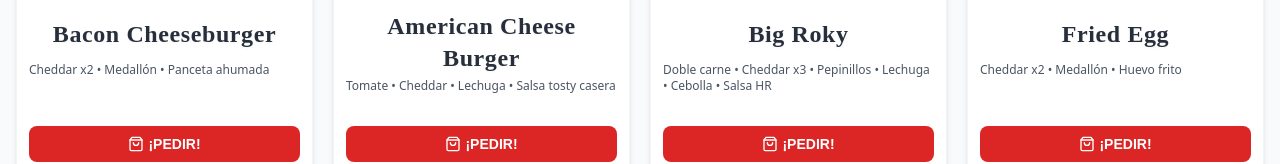
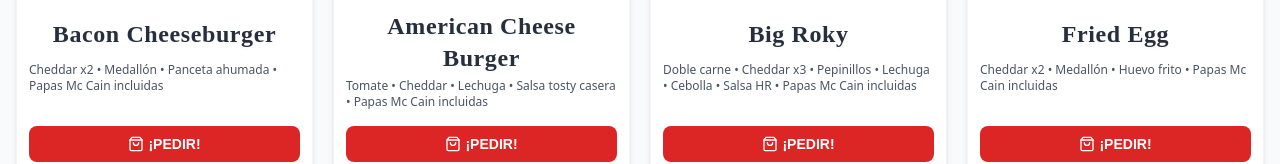
Before and after one commit to LeoGittt/menuHamurguesa, a Next.js app: page / in a window 1280 px wide. Shown: the part 390-554 px from the top of the page. Built offline with nearby package versions, Linux system fonts and the light colour scheme.

Commit message:
Update page.tsx

```diff
--- a/app/page.tsx
+++ b/app/page.tsx
@@ -37,18 +37,8 @@ import {
   DialogHeader,
   DialogTitle,
 } from "@/components/ui/dialog";
-import { Label } from "@/components/ui/label";
-import {
-  Select,
-  SelectContent,
-  SelectItem,
-  SelectTrigger,
-  SelectValue,
-} from "@/components/ui/select";
 import Image from "next/image";
-import { Tabs, TabsContent, TabsList, TabsTrigger } from "@radix-ui/react-tabs";
 
-const ARS_CONVERSION = 1000; // 1 USD ≈ 1000 ARS (ajusta según cotización real)
 
 const menuCategories = [
   {
@@ -59,12 +49,12 @@ const menuCategories = [
       {
         id: 1,
         name: "Bacon Cheeseburger",
-        description: "Cheddar x2, medallón y panceta ahumada.",
+        description: "Cheddar x2, medallón y panceta ahumada. ¡Incluye papas Mc Cain en el precio!",
         fullDescription:
-          "Hamburguesa con doble cheddar, medallón de carne y panceta ahumada. Una combinación clásica e irresistible.",
+          "Hamburguesa con doble cheddar, medallón de carne y panceta ahumada. Una combinación clásica e irresistible. ¡Incluye papas Mc Cain en el precio!",
         price: 8600,
         image: "/hamburguesas/1.jpg",
-        ingredients: ["Cheddar x2", "Medallón", "Panceta ahumada"],
+        ingredients: ["Cheddar x2", "Medallón", "Panceta ahumada", "Papas Mc Cain incluidas"],
         calories: 650,
         prepTime: "12-15 min",
         popular: true,
@@ -73,12 +63,12 @@ const menuCategories = [
       {
         id: 2,
         name: "American Cheese Burger",
-        description: "Tomate, cheddar, lechuga y salsa tosty casera.",
+        description: "Tomate, cheddar, lechuga y salsa tosty casera. ¡Incluye papas Mc Cain en el precio!",
         fullDescription:
-          "Una hamburguesa con sabor americano: tomate fresco, cheddar fundido, lechuga crocante y nuestra salsa tosty casera.",
+          "Una hamburguesa con sabor americano: tomate fresco, cheddar fundido, lechuga crocante y nuestra salsa tosty casera. ¡Incluye papas Mc Cain en el precio!",
         price: 8400,
         image: "/hamburguesas/2.jpg",
-        ingredients: ["Tomate", "Cheddar", "Lechuga", "Salsa tosty casera"],
+        ingredients: ["Tomate", "Cheddar", "Lechuga", "Salsa tosty casera", "Papas Mc Cain incluidas"],
         calories: 620,
         prepTime: "12-15 min",
         popular: false,
@@ -88,9 +78,9 @@ const menuCategories = [
         id: 3,
         name: "Big Roky",
         description:
-          "Doble carne, cheddar x3, pepinillos, lechuga, cebolla y salsa HR.",
+          "Doble carne, cheddar x3, pepinillos, lechuga, cebolla y salsa HR. ¡Incluye papas Mc Cain en el precio!",
         fullDescription:
-          "Potente hamburguesa con doble medallón, triple cheddar, pepinillos caseros, lechuga, cebolla salteada y salsa HR casera.",
+          "Potente hamburguesa con doble medallón, triple cheddar, pepinillos caseros, lechuga, cebolla salteada y salsa HR casera. ¡Incluye papas Mc Cain en el precio!",
         price: 9200,
         image: "/hamburguesas/3.jpg",
         ingredients: [
@@ -100,6 +90,7 @@ const menuCategories = [
           "Lechuga",
           "Cebolla",
           "Salsa HR",
+          "Papas Mc Cain incluidas"
         ],
         calories: 780,
         prepTime: "15-18 min",
@@ -109,12 +100,12 @@ const menuCategories = [
       {
         id: 4,
         name: "Fried Egg",
-        description: "Cheddar x2, medallón y huevo frito.",
+        description: "Cheddar x2, medallón y huevo frito. ¡Incluye papas Mc Cain en el precio!",
         fullDescription:
-          "Una deliciosa combinación de medallón de carne, cheddar doble y un huevo frito con yema cremosa.",
+          "Una deliciosa combinación de medallón de carne, cheddar doble y un huevo frito con yema cremosa. ¡Incluye papas Mc Cain en el precio!",
         price: 8200,
         image: "/hamburguesas/44.jpg",
-        ingredients: ["Cheddar x2", "Medallón", "Huevo frito"],
+        ingredients: ["Cheddar x2", "Medallón", "Huevo frito", "Papas Mc Cain incluidas"],
         calories: 670,
         prepTime: "12-14 min",
         popular: false,
@@ -124,9 +115,9 @@ const menuCategories = [
         id: 5,
         name: "Oklahoma",
         description:
-          "Cheddar, pepinillos, cebolla a la plancha, kétchup y mostaza.",
+          "Cheddar, pepinillos, cebolla a la plancha, kétchup y mostaza. ¡Incluye papas Mc Cain en el precio!",
         fullDescription:
-          "Estilo tradicional con cheddar, pepinillos, cebolla a la plancha y los clásicos kétchup y mostaza.",
+          "Estilo tradicional con cheddar, pepinillos, cebolla a la plancha y los clásicos kétchup y mostaza. ¡Incluye papas Mc Cain en el precio!",
         price: 8000,
         image: "/hamburguesas/5.jpg",
         ingredients: [
@@ -135,6 +126,7 @@ const menuCategories = [
           "Cebolla a la plancha",
           "Kétchup",
           "Mostaza",
+          "Papas Mc Cain incluidas"
         ],
         calories: 610,
         prepTime: "12-15 min",
@@ -144,9 +136,9 @@ const menuCategories = [
       {
         id: 6,
         name: "Crispy Burger",
-        description: "Medallón, cheddar x2, lechuga, tomate y cebolla crispy.",
+        description: "Medallón, cheddar x2, lechuga, tomate y cebolla crispy. ¡Incluye papas Mc Cain en el precio!",
         fullDescription:
-          "Hamburguesa con medallón jugoso, doble cheddar, vegetales frescos y cebolla crispy para un toque crujiente.",
+          "Hamburguesa con medallón jugoso, doble cheddar, vegetales frescos y cebolla crispy para un toque crujiente. ¡Incluye papas Mc Cain en el precio!",
         price: 7900,
         image: "/hamburguesas/6.jpg",
         ingredients: [
@@ -155,6 +147,7 @@ const menuCategories = [
           "Lechuga",
           "Tomate",
           "Cebolla crispy",
+          "Papas Mc Cain incluidas"
         ],
         calories: 690,
         prepTime: "14-16 min",
@@ -165,9 +158,9 @@ const menuCategories = [
         id: 7,
         name: "Honey",
         description:
-          "Medallón, cheddar x3, pancetas caramelizadas, pan con manteca y miel.",
+          "Medallón, cheddar x3, pancetas caramelizadas, pan con manteca y miel. ¡Incluye papas Mc Cain en el precio!",
         fullDescription:
-          "Sabor dulce y salado con cheddar triple, panceta caramelizada, pan dorado en manteca y baño de miel.",
+          "Sabor dulce y salado con cheddar triple, panceta caramelizada, pan dorado en manteca y baño de miel. ¡Incluye papas Mc Cain en el precio!",
         price: 8500,
         image: "/hamburguesas/7.jpg",
         ingredients: [
@@ -176,6 +169,7 @@ const menuCategories = [
           "Panceta caramelizada",
           "Pan con manteca",
           "Miel",
+          "Papas Mc Cain incluidas"
         ],
         calories: 730,
         prepTime: "15-17 min",
@@ -186,9 +180,9 @@ const menuCategories = [
         id: 8,
         name: "Argentina Papaaa",
         description:
-          "Triple medallón, pan de queso, cebolla caramelizada, panceta, huevo y chimi casero.",
+          "Triple medallón, pan de queso, cebolla caramelizada, panceta, huevo y chimi casero. ¡Incluye papas Mc Cain en el precio!",
         fullDescription:
-          "La más completa: triple carne, pan de queso, panceta, huevo frito, cebolla caramelizada y chimi casero. ¡Argentinísima!",
+          "La más completa: triple carne, pan de queso, panceta, huevo frito, cebolla caramelizada y chimi casero. ¡Argentinísima! ¡Incluye papas Mc Cain en el precio!",
         price: 11800,
         image: "/hamburguesas/88.jpg",
         ingredients: [
@@ -198,6 +192,7 @@ const menuCategories = [
           "Panceta",
           "Huevo frito",
           "Chimichurri casero",
+          "Papas Mc Cain incluidas"
         ],
         calories: 950,
         prepTime: "18-22 min",
@@ -215,9 +210,9 @@ const menuCategories = [
         id: 1,
         name: "Roky Common",
         description:
-          "Carne de lomo, lechuga, tomate, jamón, queso y mayonesa casera.",
+          "Carne de lomo, lechuga, tomate, jamón, queso y mayonesa casera. ¡Incluye papas Mc Cain en el precio!",
         fullDescription:
-          "Lomo tradicional con los clásicos ingredientes que no fallan: carne jugosa, vegetales frescos y condimentos caseros.",
+          "Lomo tradicional con los clásicos ingredientes que no fallan: carne jugosa, vegetales frescos y condimentos caseros. ¡Incluye papas Mc Cain en el precio!",
         price: 14500,
         image: "/lomos/1.jpg",
         ingredients: [
@@ -227,6 +222,7 @@ const menuCategories = [
           "Jamón",
           "Queso",
           "Mayonesa casera",
+          "Papas Mc Cain incluidas"
         ],
         calories: 780,
         prepTime: "15-18 min",
@@ -237,9 +233,9 @@ const menuCategories = [
         id: 2,
         name: "Big Roky Special",
         description:
-          "Carne de lomo, lechuga, tomate, jamón, queso, panceta, huevo y mayonesa casera.",
+          "Carne de lomo, lechuga, tomate, jamón, queso, panceta, huevo y mayonesa casera. ¡Incluye papas Mc Cain en el precio!",
         fullDescription:
-          "Versión especial del clásico lomo con agregado de panceta y huevo a la plancha, ideal para el gran apetito.",
+          "Versión especial del clásico lomo con agregado de panceta y huevo a la plancha, ideal para el gran apetito. ¡Incluye papas Mc Cain en el precio!",
         price: 16000,
         image: "/lomos/2.jpg",
         ingredients: [
@@ -251,6 +247,7 @@ const menuCategories = [
           "Panceta",
           "Huevo a la plancha",
           "Mayonesa casera",
+          "Papas Mc Cain incluidas"
         ],
         calories: 890,
         prepTime: "16-20 min",
@@ -268,9 +265,9 @@ const menuCategories = [
         id: 1,
         name: "Rokystar",
         description:
-          "Carne de lomo, lechuga, tomate, huevo a la plancha, jamón, queso y mayonesa casera.",
+          "Carne de lomo, lechuga, tomate, huevo a la plancha, jamón, queso y mayonesa casera. ¡Incluye papas Mc Cain en el precio!",
         fullDescription:
-          "Una pachata bien completa con carne de lomo, vegetales, huevo, jamón y queso. Todo potenciado con mayonesa casera.",
+          "Una pachata bien completa con carne de lomo, vegetales, huevo, jamón y queso. Todo potenciado con mayonesa casera. ¡Incluye papas Mc Cain en el precio!",
         price: 17500,
         image: "/pachata/1.jpg",
         ingredients: [
@@ -281,6 +278,7 @@ const menuCategories = [
           "Jamón",
           "Queso",
           "Mayonesa casera",
+          "Papas Mc Cain incluidas"
         ],
         calories: 920,
         prepTime: "16-20 min",
@@ -491,7 +489,9 @@ export default function MobileFriendlyBurgerMenu() {
                       fill
                       sizes="(max-width: 768px) 50vw, (max-width: 1200px) 33vw, 25vw"
                       className="object-cover"
-                      quality={90}
+                      quality={75}
+                      priority={false}
+                      loading="lazy"
                     />
                     {/* Precio - Posición consistente */}
                     <div className="absolute top-2 right-2 bg-white/90 px-2.5 py-1 rounded-full shadow border border-yellow-300">
```
